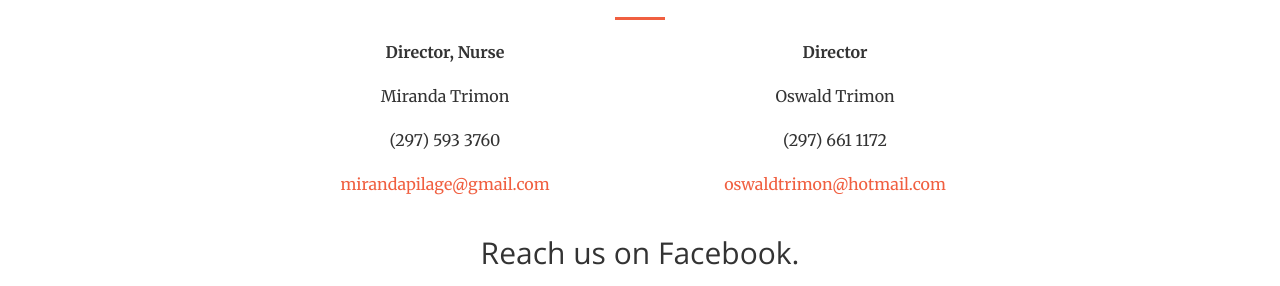
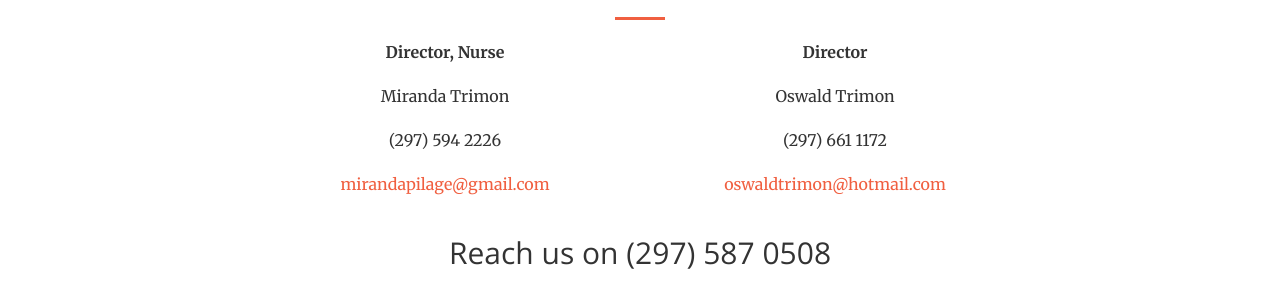
Before and after one commit to mirandatrimon/mirandatrimon.github.io, a website: page index.html in a window 1280 px wide. Shown: the part 3664-3950 px from the top of the page. Drawn offline with nearby package versions, Linux system fonts and the light colour scheme.

Commit message:
Update index.html

```diff
--- a/index.html
+++ b/index.html
@@ -333,7 +333,7 @@
 
                     <p><strong>Director, Nurse</strong></p>
                     <p>Miranda Trimon</p>
-                    <p>(297) 593 3760</p>
+                    <p>(297) 594 2226</p>
                     <p><a href="mailto:mirandapilage@gmail.com">mirandapilage@gmail.com</a></p>
                 </div>
                 <div class="col-lg-4 text-center">
@@ -344,7 +344,9 @@
 
                 </div>
             </div>
+
         </div>
+         <h2 class="text-center"> Reach us on (297) 587 0508</h2>
         <h2 class="text-center"> Reach us on Facebook.</h2>
         <p></p>
         <div class="text-center"><a href="https://www.facebook.com/groups/334369023564094/" target="_blank"><i class="fa fa-facebook-square fa-5x" style="color:#3b5998;" ></i></a></div>
```
